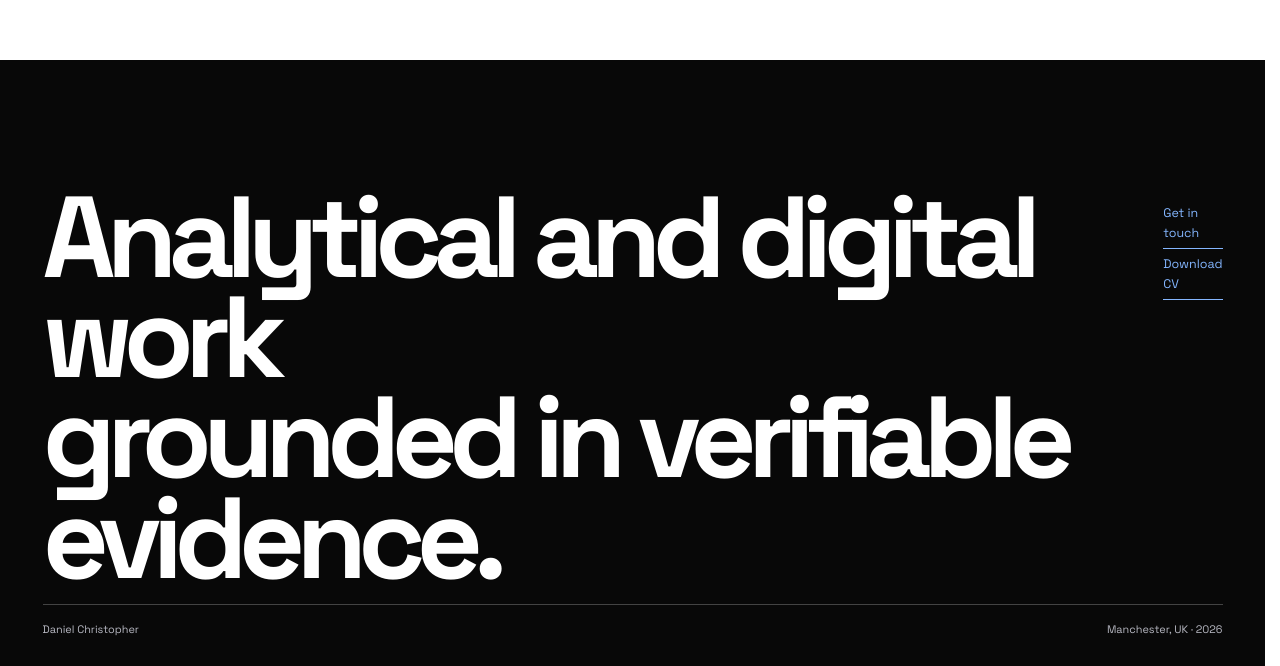
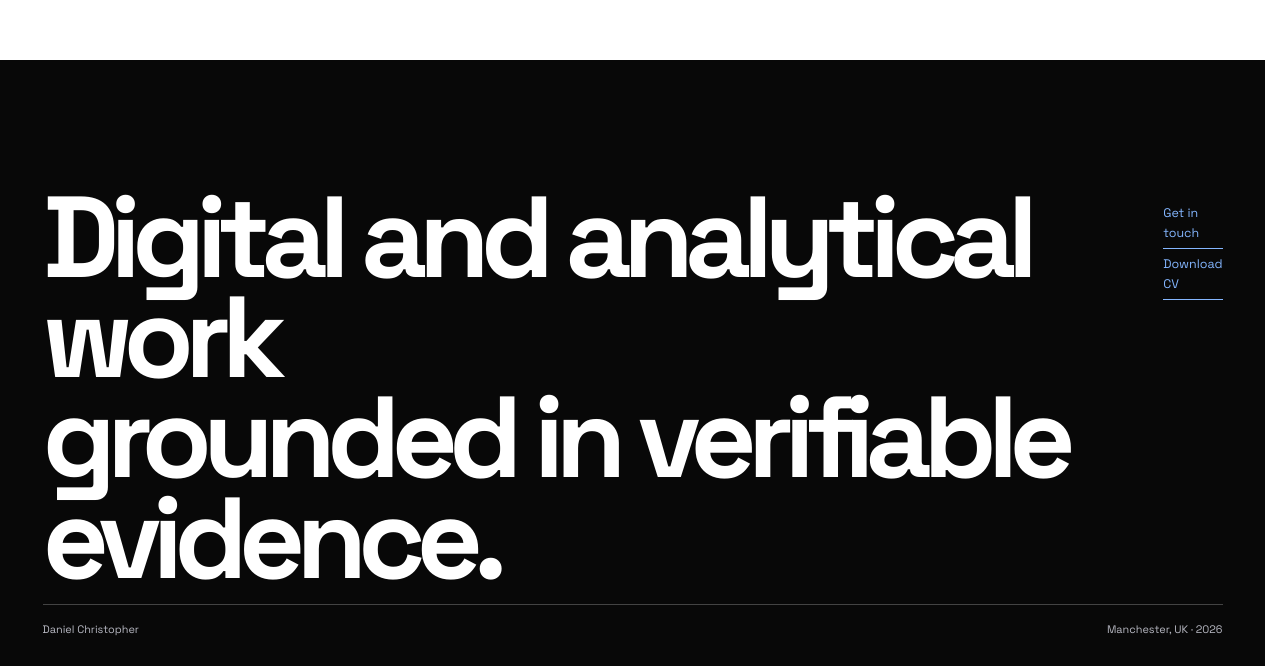
Before and after one commit to dccchidera-lgtm/dccchidera-lgtm.github.io, a Next.js app: page /work in a window 1280 px wide. Shown: the part 4562-5228 px from the top of the page. Built offline with nearby package versions, Linux system fonts and the light colour scheme.

Commit message:
Clarify independent and academic work positioning

```diff
--- a/components/page-footer.tsx
+++ b/components/page-footer.tsx
@@ -6,7 +6,7 @@ export function PageFooter() {
     <footer className="page-footer">
       <div className="shell page-footer-inner">
         <p>
-          Analytical and digital work
+          Digital and analytical work
           <br />
           grounded in verifiable evidence.
         </p>
```
